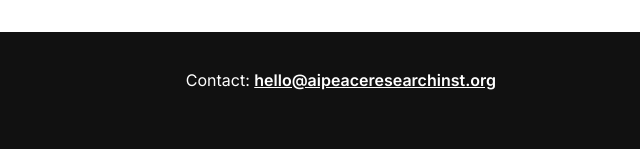
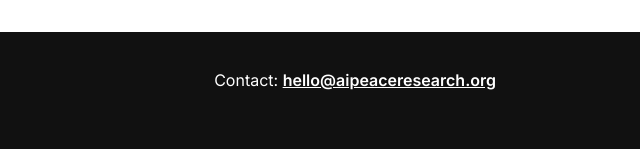
Before and after one commit to jstray/aipri-website, a plain HTML site: page index.html in a window 1280 px wide. Shown: the part 649-798 px from the top of the page, 640-1280 px from the left. Drawn offline with Linux system fonts and the light colour scheme.

Commit message:
Change contact email to hello@aipeaceresearch.org

```diff
--- a/index.html
+++ b/index.html
@@ -24,7 +24,7 @@
 </div></main>
 <footer><div class="wrap">
 <div><strong>AI and Peace Research Institute</strong><br><span class="loc">San Francisco &middot; London</span></div>
-<span>Contact: <a href="mailto:hello@aipeaceresearchinst.org">hello@aipeaceresearchinst.org</a></span>
+<span>Contact: <a href="mailto:hello@aipeaceresearch.org">hello@aipeaceresearch.org</a></span>
 </div></footer>
 </body>
 </html>
```
Also changed, not shown: people.html (+1 -1 lines), research.html (+1 -1 lines).
